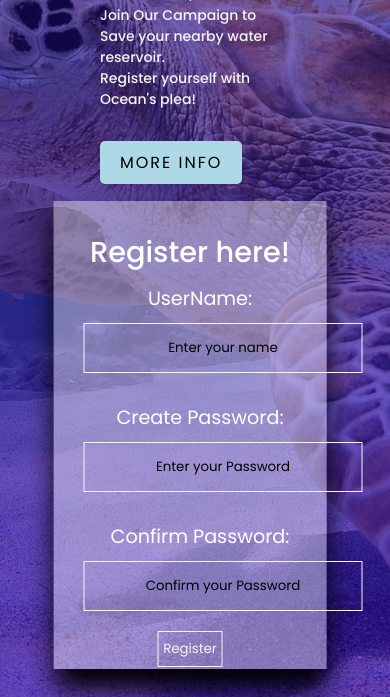
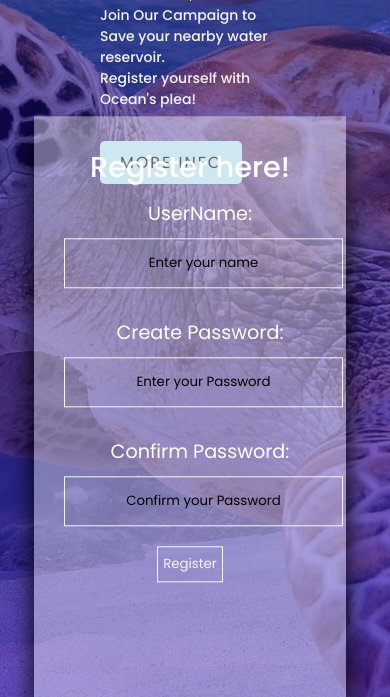
Before and after one commit to GulamFaisal/Landing, a plain HTML site: page index.html in a window 390 px wide. Shown: the part 550-1247 px from the top of the page. Drawn offline with Linux system fonts and the light colour scheme.

Commit message:
Add files via upload

```diff
--- a/landing.css
+++ b/landing.css
@@ -200,7 +200,7 @@ form .name,form .pass{
   transition: 0.25px;
 }
 form .name:focus,form .pass:focus{
-width: 270px;
+width: 250px;
 border-color: whitesmoke;
 }
 form .button{
@@ -267,16 +267,17 @@ label{
   form{
     position: relative;
     left: 100px;
+    top: -50px;
   }
 }
 @media (max-width:500px) {
   form{
     position: relative;
     display: block;
-    top:330px;
+    top:300px;
     left: 90px;
-    height: 80vh;
-    width: 70vw;
+    height: 85vh;
+    width: 80vw;
   }
   label{
     position: relative;
@@ -290,10 +291,3 @@ label{
     margin: 5px;
   }
 }
-@media (max-width:415px) {
-    form{
-    height:120vw;
-      position:relative;
-      top:260px;
-    }
-}
```
